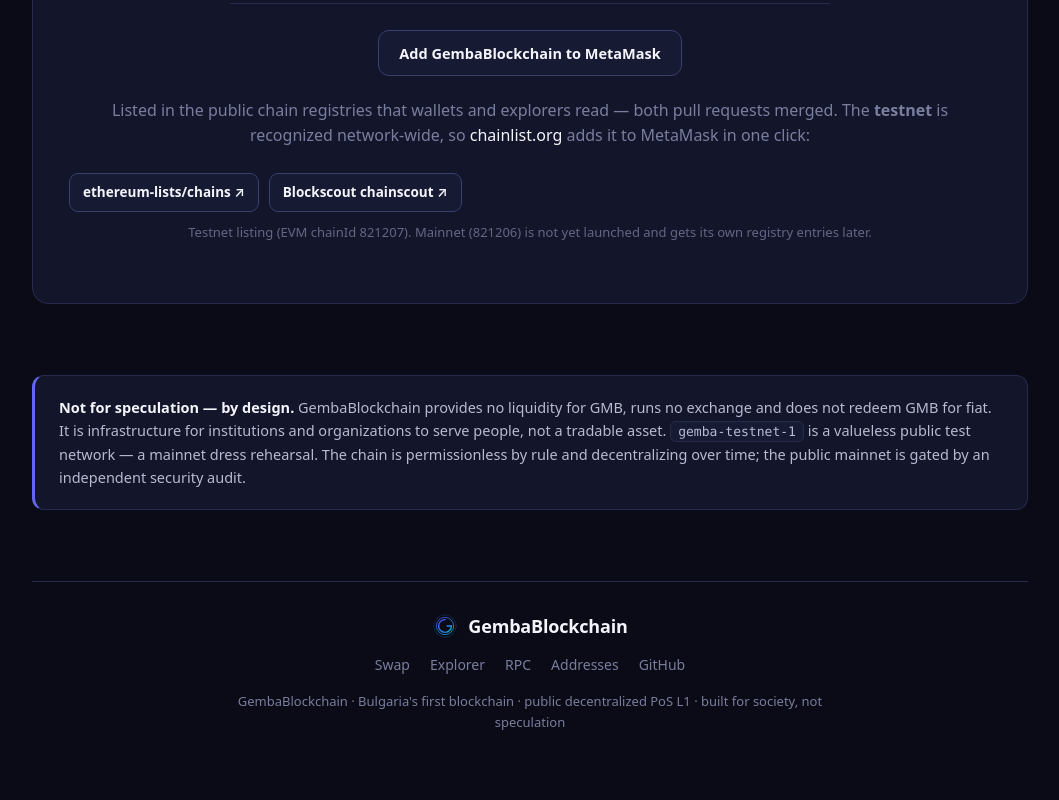
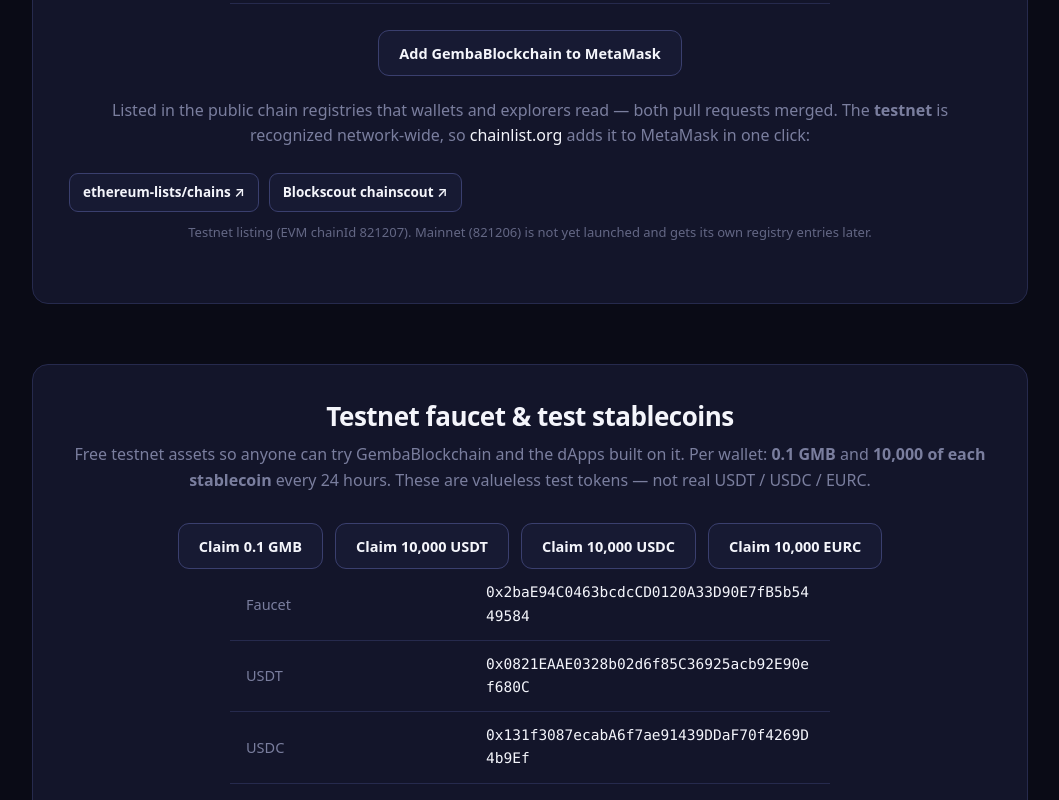
Before and after one commit to ivanovslavy/GembaBlockchain, a React (Vite) app in the folder frontend/landing/: page / in a window 1280 px wide. Shown: the part 2000-2800 px from the top of the page, without its empty margins (110-1169 px from the left). Built offline with nearby package versions, Linux system fonts and the light colour scheme.

Commit message:
feat(landing): announce the public testnet faucet + test stablecoins (USDT/USDC/EURC) on gembachain.io — claim buttons, add-to-MetaMask, SEO/llms.txt

```diff
--- a/frontend/landing/index.html
+++ b/frontend/landing/index.html
@@ -9,8 +9,8 @@
     <meta name="robots" content="index, follow, max-image-preview:large, max-snippet:-1, max-video-preview:-1" />
     <meta name="author" content="GEMBA EOOD" />
 
-    <meta name="description" content="GembaBlockchain — Bulgaria's first blockchain. A public, decentralized, permissionless Proof-of-Stake L1 with full EVM compatibility, built for society, not speculation. The Gemba (GMB) utility coin for public institutions and organizations to serve their citizens and users — no liquidity, no trading by design." />
-    <meta name="keywords" content="GembaBlockchain, first Bulgarian blockchain, български блокчейн, GMB, Gemba coin, utility coin, Cosmos EVM, CometBFT, permissionless PoS, EVM compatible, public institutions, GembaScan, GembaSwap" />
+    <meta name="description" content="GembaBlockchain — Bulgaria's first blockchain. A public, decentralized, permissionless Proof-of-Stake L1 with full EVM compatibility, built for society, not speculation. The Gemba (GMB) utility coin for public institutions and organizations to serve their citizens and users — no liquidity, no trading by design. Free public testnet faucet: claim GMB and test USDT/USDC/EURC stablecoins to try the chain and its dApps." />
+    <meta name="keywords" content="GembaBlockchain, first Bulgarian blockchain, български блокчейн, GMB, Gemba coin, utility coin, Cosmos EVM, CometBFT, permissionless PoS, EVM compatible, public institutions, GembaScan, GembaSwap, testnet faucet, GMB faucet, test stablecoins, USDT, USDC, EURC" />
 
     <meta property="og:site_name" content="GembaBlockchain" />
     <meta property="og:title" content="GembaBlockchain — Bulgaria's first blockchain" />
--- a/frontend/landing/src/App.jsx
+++ b/frontend/landing/src/App.jsx
@@ -13,6 +13,14 @@
   gembait: "https://gembait.com",
   symbol: "GMB",
 };
+
+const FAUCET = "0x2baE94C0463bcdcCD0120A33D90E7fB5b5449584";
+const TOKENS = [
+  { symbol: "USDT", name: "Tether USD (Test)", address: "0x0821EAAE0328b02d6f85C36925acb92E90ef680C", decimals: 6 },
+  { symbol: "USDC", name: "USD Coin (Test)", address: "0x131f3087ecabA6f7ae91439DDaF70f4269D4b9Ef", decimals: 6 },
+  { symbol: "EURC", name: "Euro Coin (Test)", address: "0x05003C73FfEC1c2f56021549501Dd7AD850e39C3", decimals: 6 },
+];
+const SEL = { claimGMB: "0xc89830b0", claimToken: "0x32f289cf" };
 
 async function addToMetaMask() {
   if (!window.ethereum) {
@@ -31,6 +39,42 @@
           blockExplorerUrls: [NET.explorer],
         },
       ],
+    });
+  } catch (e) {
+    console.error(e);
+  }
+}
+
+async function ensureGembaChain() {
+  try {
+    await window.ethereum.request({ method: "wallet_switchEthereumChain", params: [{ chainId: NET.chainIdHex }] });
+  } catch (e) {
+    if (e.code === 4902) await addToMetaMask();
+    else throw e;
+  }
+}
+
+async function sendFaucetTx(data) {
+  if (!window.ethereum) { window.open("https://metamask.io/download/", "_blank", "noopener"); return; }
+  try {
+    const [from] = await window.ethereum.request({ method: "eth_requestAccounts" });
+    await ensureGembaChain();
+    await window.ethereum.request({ method: "eth_sendTransaction", params: [{ from, to: FAUCET, data }] });
+  } catch (e) {
+    console.error(e);
+    alert(e?.data?.message || e?.shortMessage || e?.message || "Transaction failed");
+  }
+}
+
+const claimGMB = () => sendFaucetTx(SEL.claimGMB);
+const claimToken = (addr) => sendFaucetTx(SEL.claimToken + addr.toLowerCase().replace("0x", "").padStart(64, "0"));
+
+async function addToken(tok) {
+  if (!window.ethereum) { window.open("https://metamask.io/download/", "_blank", "noopener"); return; }
+  try {
+    await window.ethereum.request({
+      method: "wallet_watchAsset",
+      params: { type: "ERC20", options: { address: tok.address, symbol: tok.symbol, decimals: tok.decimals } },
     });
   } catch (e) {
     console.error(e);
@@ -87,6 +131,7 @@
           <a className="btn btn-sm" href={NET.swap} target="_blank" rel="noopener">
             Swap
           </a>
+          <a href="#faucet">Faucet</a>
           <a href={NET.explorer} target="_blank" rel="noopener">
             Explorer
           </a>
@@ -219,6 +264,58 @@
           </div>
         </section>
 
+        <section className="details" id="faucet">
+          <div className="details-inner">
+            <h2>Testnet faucet &amp; test stablecoins</h2>
+            <p className="muted">
+              Free testnet assets so anyone can try GembaBlockchain and the dApps built on it.
+              Per wallet: <strong>0.1 GMB</strong> and <strong>10,000 of each stablecoin</strong>{" "}
+              every 24 hours. These are valueless test tokens — not real USDT / USDC / EURC.
+            </p>
+            <div className="cta">
+              <button className="btn" onClick={claimGMB}>Claim 0.1 GMB</button>
+              {TOKENS.map((t) => (
+                <button className="btn" key={t.symbol} onClick={() => claimToken(t.address)}>
+                  Claim 10,000 {t.symbol}
+                </button>
+              ))}
+            </div>
+            <table>
+              <tbody>
+                <tr>
+                  <th>Faucet</th>
+                  <td>
+                    <a href={`${NET.explorer}/address/${FAUCET}`} target="_blank" rel="noopener">{FAUCET}</a>
+                  </td>
+                </tr>
+                {TOKENS.map((t) => (
+                  <tr key={t.symbol}>
+                    <th>{t.symbol}</th>
+                    <td>
+                      <a href={`${NET.explorer}/address/${t.address}`} target="_blank" rel="noopener">{t.address}</a>
+                    </td>
+                  </tr>
+                ))}
+              </tbody>
+            </table>
+            <div className="registry-badges">
+              {TOKENS.map((t) => (
+                <button className="btn btn-sm" key={t.symbol} onClick={() => addToken(t)}>
+                  Add {t.symbol} to MetaMask
+                </button>
+              ))}
+            </div>
+            <p className="muted registries-note">
+              The faucet is also built into the dApps with a full UI and cooldown timers:{" "}
+              <a href="https://win.gembait.com/en/faucet" target="_blank" rel="noopener">GembaWin faucet</a>
+              {" · "}
+              <a href="https://escrow.gembait.com/en/faucet" target="_blank" rel="noopener">GembaEscrow faucet</a>.
+              Stablecoins are minted on demand; the native GMB reserve has a global daily cap, so a
+              sybil swarm can never drain it.
+            </p>
+          </div>
+        </section>
+
         <section className="note">
           <p>
             <strong>Not for speculation — by design.</strong> GembaBlockchain provides
@@ -243,6 +340,7 @@
           <a href={NET.swap} target="_blank" rel="noopener">
             Swap
           </a>
+          <a href="#faucet">Faucet</a>
           <a href={NET.explorer} target="_blank" rel="noopener">
             Explorer
           </a>
```
Also changed, not shown: frontend/landing/public/llms-full.txt, frontend/landing/public/llms.txt.
